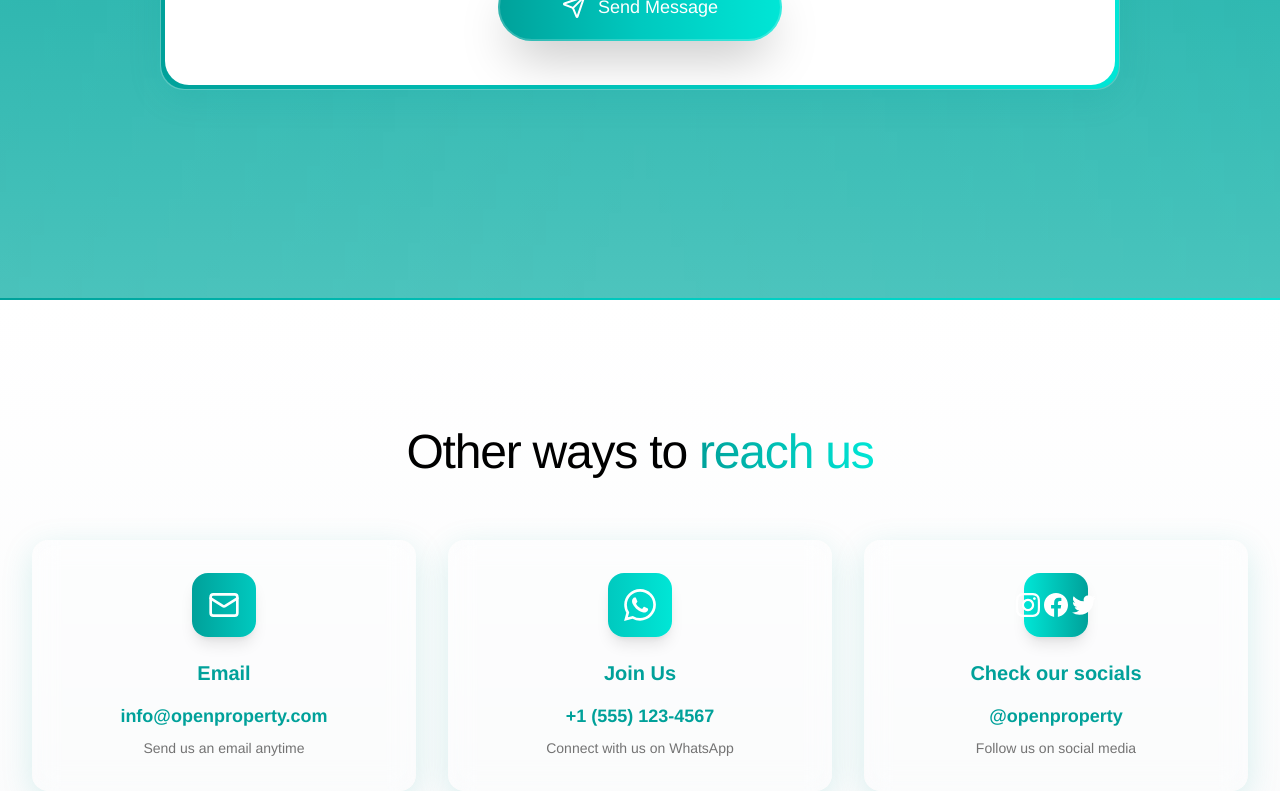
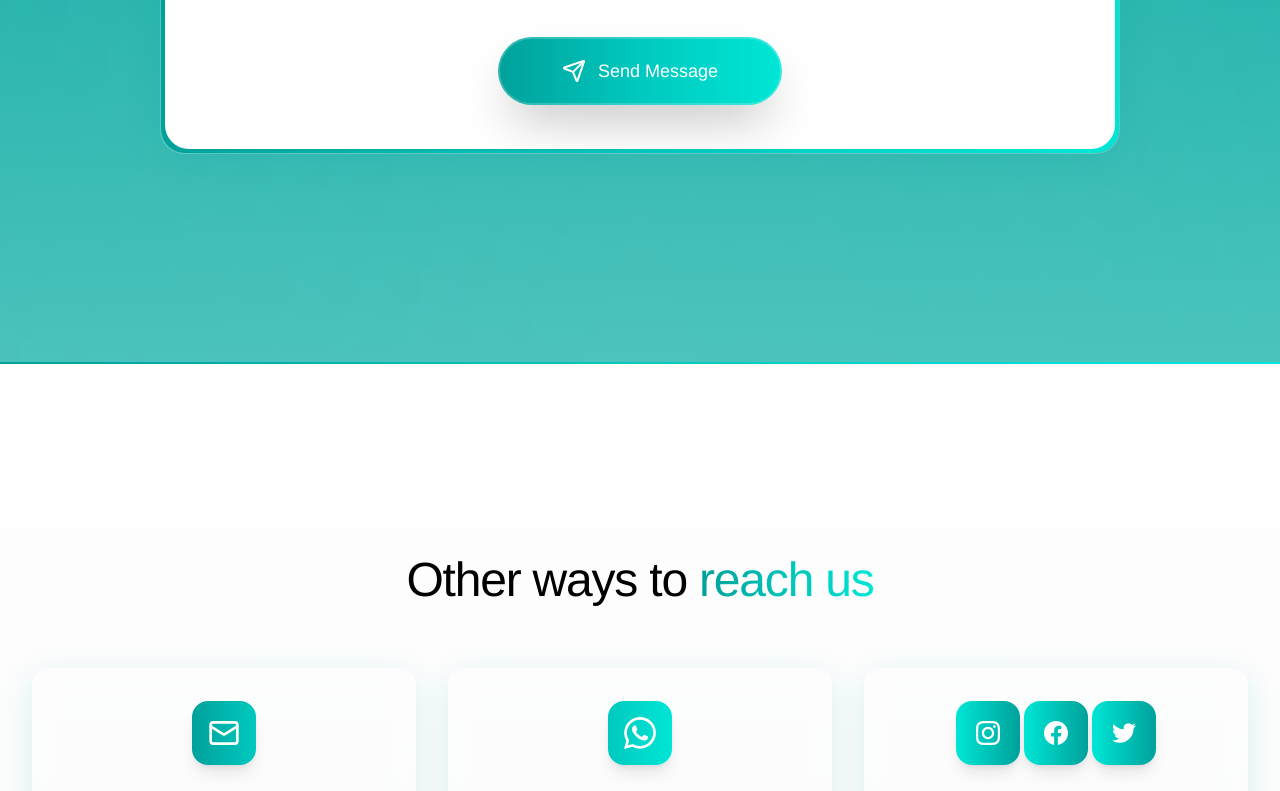
Before and after one commit to DevMysticCode/openproperty_new_website, a React (Vite) app: page /contact in a window 1280 px wide. Shown: the part 2267-3058 px from the top of the page. Built offline with nearby package versions, Linux system fonts and the light colour scheme.

Commit message:
Product page and contact page spacing updated and the Reach Us section updated as per Alex

```diff
--- a/src/components/ContactPage.tsx
+++ b/src/components/ContactPage.tsx
@@ -129,7 +129,7 @@ export default function ContactPage() {
       {/* Creative Contact Form Section */}
       <section
         ref={formRef}
-        className="relative py-32 bg-gradient-to-b from-black via-[#00a19a] to-[#4DC4BD] overflow-hidden light-bg-section pb-32 last:mb-32 last:pb-0 md:pb-52 last:md:mb-52"
+        className="relative py-24 pt-48 bg-gradient-to-b from-black via-[#00a19a] to-[#4DC4BD] overflow-hidden light-bg-section pb-32 last:mb-32 last:pb-0 md:pb-52 last:md:mb-52"
       >
         {/* Gradient Mesh Background */}
         <div className="absolute inset-0 opacity-20">
@@ -491,7 +491,7 @@ export default function ContactPage() {
       {/* Contact Information Section */}
       <section
         ref={contactInfoRef}
-        className="relative py-32 pb-32 last:mb-32 last:pb-0 md:pb-52 last:md:mb-52 bg-gradient-to-b from-white to-gray-50 overflow-hidden light-bg-section"
+        className="relative py-24 pt-48 last:mb-32 last:pb-0 md:pb-52 last:md:mb-52 bg-gradient-to-b from-white to-gray-50 overflow-hidden light-bg-section"
       >
         <div className="max-w-7xl mx-auto px-6 sm:px-8">
           <motion.div
@@ -520,7 +520,7 @@ export default function ContactPage() {
               },
               {
                 title: 'Join Us',
-                content: '+1 (555) 123-4567',
+                content: '+44 (754) 016-9372',
                 description: 'Connect with us on WhatsApp',
                 gradient: 'from-[#00c9bf] to-[#00e6d6]',
                 type: 'whatsapp',
@@ -553,12 +553,11 @@ export default function ContactPage() {
                     className={`absolute inset-0 bg-gradient-to-br ${item.gradient} opacity-0 group-hover:opacity-10 transition-opacity duration-700 rounded-2xl`}
                   ></div>
 
+                  {item.type === 'whatsapp' ? (
                     <motion.div
                       whileHover={{ scale: 1.15, rotate: 8 }}
                       className={`relative inline-flex items-center justify-center w-16 h-16 rounded-2xl bg-gradient-to-r ${item.gradient} mb-6 shadow-lg group-hover:shadow-xl transition-all duration-700`}
                     >
-                    {item.type === 'whatsapp' ? (
-                      // WhatsApp SVG Icon
                       <svg
                         className="h-8 w-8 text-white"
                         fill="currentColor"
@@ -566,9 +565,14 @@ export default function ContactPage() {
                       >
                         <path d="M17.472 14.382c-.297-.149-1.758-.867-2.03-.967-.273-.099-.471-.148-.67.15-.197.297-.767.966-.94 1.164-.173.199-.347.223-.644.075-.297-.15-1.255-.463-2.39-1.475-.883-.788-1.48-1.761-1.653-2.059-.173-.297-.018-.458.13-.606.134-.133.298-.347.446-.52.149-.174.198-.298.298-.497.099-.198.05-.371-.025-.52-.075-.149-.669-1.612-.916-2.207-.242-.579-.487-.5-.669-.51-.173-.008-.371-.01-.57-.01-.198 0-.52.074-.792.372-.272.297-1.04 1.016-1.04 2.479 0 1.462 1.065 2.875 1.213 3.074.149.198 2.096 3.2 5.077 4.487.709.306 1.262.489 1.694.625.712.227 1.36.195 1.871.118.571-.085 1.758-.719 2.006-1.413.248-.694.248-1.289.173-1.413-.074-.124-.272-.198-.57-.347m-5.421 7.403h-.004a9.87 9.87 0 01-5.031-1.378l-.361-.214-3.741.982.998-3.648-.235-.374a9.86 9.86 0 01-1.51-5.26c.001-5.45 4.436-9.884 9.888-9.884 2.64 0 5.122 1.03 6.988 2.898a9.825 9.825 0 012.893 6.994c-.003 5.45-4.437 9.884-9.885 9.884m8.413-18.297A11.815 11.815 0 0012.05 0C5.495 0 .16 5.335.157 11.892c0 2.096.547 4.142 1.588 5.945L.057 24l6.305-1.654a11.882 11.882 0 005.683 1.448h.005c6.554 0 11.89-5.335 11.893-11.893c0-3.189-1.248-6.189-3.515-8.464" />
                       </svg>
+                    </motion.div>
                   ) : item.type === 'social' ? (
-                      // Multiple Social Media Icons
-                      <div className="flex space-x-1">
+                    <>
+                      <div className="flex space-x-1 justify-center">
+                        <motion.div
+                          whileHover={{ scale: 1.15, rotate: 8 }}
+                          className={`relative inline-flex items-center justify-center w-16 h-16 rounded-2xl bg-gradient-to-r ${item.gradient} mb-6 shadow-lg group-hover:shadow-xl transition-all duration-700`}
+                        >
                           {/* Instagram */}
                           <svg
                             className="h-6 w-6 text-white"
@@ -577,6 +581,12 @@ export default function ContactPage() {
                           >
                             <path d="M12 2.163c3.204 0 3.584.012 4.85.07 3.252.148 4.771 1.691 4.919 4.919.058 1.265.069 1.645.069 4.849 0 3.205-.012 3.584-.069 4.849-.149 3.225-1.664 4.771-4.919 4.919-1.266.058-1.644.07-4.85.07-3.204 0-3.584-.012-4.849-.07-3.26-.149-4.771-1.699-4.919-4.92-.058-1.265-.07-1.644-.07-4.849 0-3.204.013-3.583.07-4.849.149-3.227 1.664-4.771 4.919-4.919 1.266-.057 1.645-.069 4.849-.069zm0-2.163c-3.259 0-3.667.014-4.947.072-4.358.2-6.78 2.618-6.98 6.98-.059 1.281-.073 1.689-.073 4.948 0 3.259.014 3.668.072 4.948.2 4.358 2.618 6.78 6.98 6.98 1.281.058 1.689.072 4.948.072 3.259 0 3.668-.014 4.948-.072 4.354-.2 6.782-2.618 6.979-6.98.059-1.28.073-1.689.073-4.948 0-3.259-.014-3.667-.072-4.947-.196-4.354-2.617-6.78-6.979-6.98-1.281-.059-1.69-.073-4.949-.073zm0 5.838c-3.403 0-6.162 2.759-6.162 6.162s2.759 6.163 6.162 6.163 6.162-2.759 6.162-6.163c0-3.403-2.759-6.162-6.162-6.162zm0 10.162c-2.209 0-4-1.79-4-4 0-2.209 1.791-4 4-4s4 1.791 4 4c0 2.21-1.791 4-4 4zm6.406-11.845c-.796 0-1.441.645-1.441 1.44s.645 1.44 1.441 1.44c.795 0 1.439-.645 1.439-1.44s-.644-1.44-1.439-1.44z" />
                           </svg>
+                        </motion.div>
+
+                        <motion.div
+                          whileHover={{ scale: 1.15, rotate: 8 }}
+                          className={`relative inline-flex items-center justify-center w-16 h-16 rounded-2xl bg-gradient-to-r ${item.gradient} mb-6 shadow-lg group-hover:shadow-xl transition-all duration-700`}
+                        >
                           {/* Facebook */}
                           <svg
                             className="h-6 w-6 text-white"
@@ -585,6 +595,12 @@ export default function ContactPage() {
                           >
                             <path d="M24 12.073c0-6.627-5.373-12-12-12s-12 5.373-12 12c0 5.99 4.388 10.954 10.125 11.854v-8.385H7.078v-3.47h3.047V9.43c0-3.007 1.792-4.669 4.533-4.669 1.312 0 2.686.235 2.686.235v2.953H15.83c-1.491 0-1.956.925-1.956 1.874v2.25h3.328l-.532 3.47h-2.796v8.385C19.612 23.027 24 18.062 24 12.073z" />
                           </svg>
+                        </motion.div>
+
+                        <motion.div
+                          whileHover={{ scale: 1.15, rotate: 8 }}
+                          className={`relative inline-flex items-center justify-center w-16 h-16 rounded-2xl bg-gradient-to-r ${item.gradient} mb-6 shadow-lg group-hover:shadow-xl transition-all duration-700`}
+                        >
                           {/* Twitter */}
                           <svg
                             className="h-6 w-6 text-white"
@@ -593,12 +609,19 @@ export default function ContactPage() {
                           >
                             <path d="M23.953 4.57a10 10 0 01-2.825.775 4.958 4.958 0 002.163-2.723c-.951.555-2.005.959-3.127 1.184a4.92 4.92 0 00-8.384 4.482C7.69 8.095 4.067 6.13 1.64 3.162a4.822 4.822 0 00-.666 2.475c0 1.71.87 3.213 2.188 4.096a4.904 4.904 0 01-2.228-.616v.06a4.923 4.923 0 003.946 4.827 4.996 4.996 0 01-2.212.085 4.936 4.936 0 004.604 3.417 9.867 9.867 0 01-6.102 2.105c-.39 0-.779-.023-1.17-.067a13.995 13.995 0 007.557 2.209c9.053 0 13.998-7.496 13.998-13.985 0-.21 0-.42-.015-.63A9.935 9.935 0 0024 4.59z" />
                           </svg>
+                        </motion.div>
                       </div>
+                    </>
                   ) : (
-                      // Standard Lucide icon (for Email)
+                    // Multiple Social Media Icons
+
+                    <motion.div
+                      whileHover={{ scale: 1.15, rotate: 8 }}
+                      className={`relative inline-flex items-center justify-center w-16 h-16 rounded-2xl bg-gradient-to-r ${item.gradient} mb-6 shadow-lg group-hover:shadow-xl transition-all duration-700`}
+                    >
                       <item.icon className="h-8 w-8 text-white" />
+                    </motion.div>
                   )}
-                  </motion.div>
 
                   <h3 className="text-xl font-bold mb-4 leading-tight text-[#00A19A] group-hover:text-[#00A19A] transition-colors duration-500">
                     {item.title}
--- a/src/components/ProductPage.tsx
+++ b/src/components/ProductPage.tsx
@@ -258,7 +258,7 @@ export default function ProductPage() {
       {/* UMU Platform Section */}
       <section
         ref={platformRef}
-        className="relative py-32 bg-gradient-to-b from-white to-gray-50 overflow-hidden pb-32 last:mb-32 last:pb-0 md:pb-52 last:md:mb-52"
+        className="relative py-24 pt-48 bg-gradient-to-b from-white to-gray-50 overflow-hidden pb-32 last:mb-32 last:pb-0 md:pb-52 last:md:mb-52"
       >
         <img
           alt="Background glows"
@@ -383,7 +383,7 @@ export default function ProductPage() {
       {/* What Makes Us Different Section */}
       <section
         ref={differentiatorRef}
-        className="relative py-32 bg-gradient-to-b from-[#28B0A9] to-white overflow-hidden pb-32 last:mb-32 last:pb-0 md:pb-52 last:md:mb-52"
+        className="relative py-24 pt-48 bg-gradient-to-b from-[#28B0A9] to-white overflow-hidden pb-32 last:mb-32 last:pb-0 md:pb-52 last:md:mb-52"
       >
         <div className="max-w-7xl mx-auto px-6 sm:px-8">
           <div>
@@ -466,7 +466,7 @@ export default function ProductPage() {
       {/* Features Section */}
       <section
         ref={featuresRef}
-        className="relative py-32 bg-gradient-to-br from-white to-white overflow-hidden light-bg-section pb-32 last:mb-32 last:pb-0 md:pb-52 last:md:mb-52"
+        className="relative py-24 pt-48 bg-gradient-to-br from-white to-white overflow-hidden light-bg-section pb-32 last:mb-32 last:pb-0 md:pb-52 last:md:mb-52"
       >
         <div className="max-w-8xl mx-auto px-6 sm:px-8">
           <div className="max-w-7xl mx-auto">
```
Lines whose indentation alone changed are shown as unchanged.
